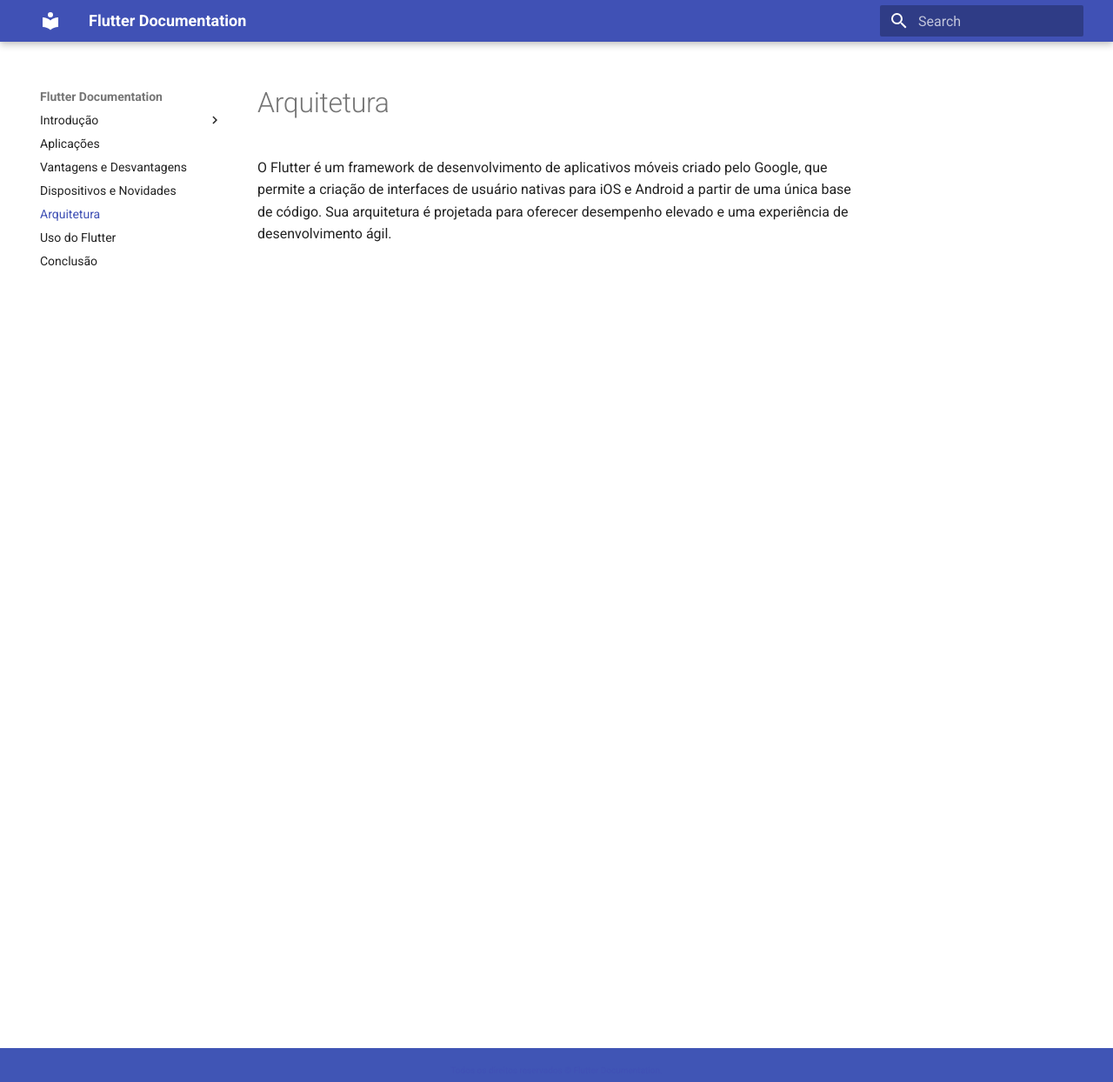
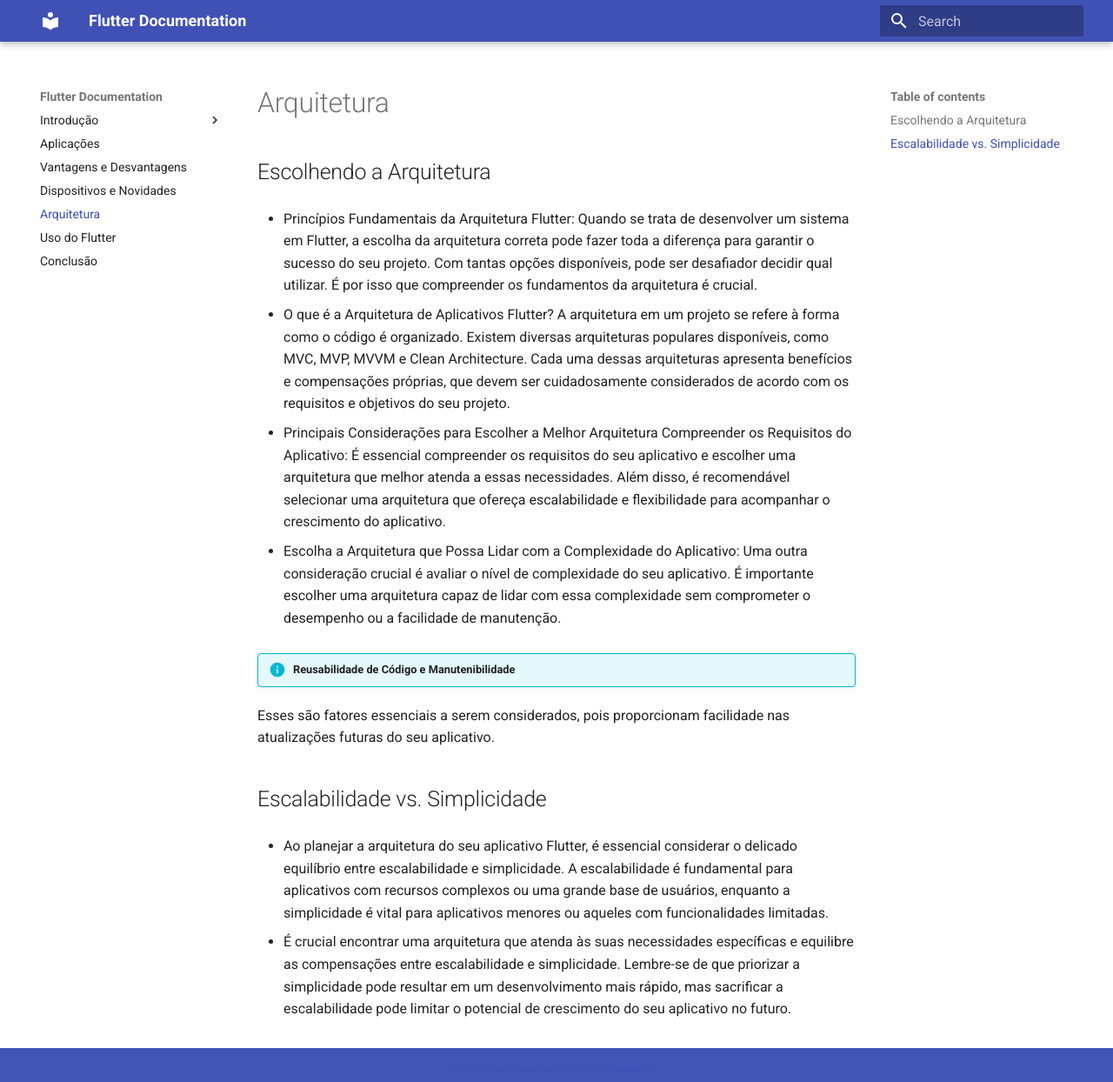
Before and after one commit to atacus/flutter-docs, an MkDocs documentation site: the page built from docs/arquitetura.md, in a window 1280 px wide and 1256 px high. Shown: the top 1244 px of the window at 87% size. Built offline with MkDocs 1.6.1 and Material for MkDocs 9.7.7, drawn with Linux system fonts in a browser that asks for light colours.

Commit message:
add page arquitetura

```diff
--- a/docs/arquitetura.md
+++ b/docs/arquitetura.md
@@ -1,3 +1,22 @@
-O Flutter é um framework de desenvolvimento de aplicativos móveis criado pelo Google, que permite a criação de
-interfaces de usuário nativas para iOS e Android a partir de uma única base de código. Sua arquitetura é projetada para
-oferecer desempenho elevado e uma experiência de desenvolvimento ágil.
+## Escolhendo a Arquitetura
+
+- Princípios Fundamentais da Arquitetura Flutter:
+Quando se trata de desenvolver um sistema em Flutter, a escolha da arquitetura correta pode fazer toda a diferença para garantir o sucesso do seu projeto. Com tantas opções disponíveis, pode ser desafiador decidir qual utilizar. É por isso que compreender os fundamentos da arquitetura é crucial.
+
+- O que é a Arquitetura de Aplicativos Flutter?
+A arquitetura em um projeto se refere à forma como o código é organizado. Existem diversas arquiteturas populares disponíveis, como MVC, MVP, MVVM e Clean Architecture. Cada uma dessas arquiteturas apresenta benefícios e compensações próprias, que devem ser cuidadosamente considerados de acordo com os requisitos e objetivos do seu projeto.
+
+- Principais Considerações para Escolher a Melhor Arquitetura
+Compreender os Requisitos do Aplicativo: É essencial compreender os requisitos do seu aplicativo e escolher uma arquitetura que melhor atenda a essas necessidades. Além disso, é recomendável selecionar uma arquitetura que ofereça escalabilidade e flexibilidade para acompanhar o crescimento do aplicativo.
+
+- Escolha a Arquitetura que Possa Lidar com a Complexidade do Aplicativo:
+Uma outra consideração crucial é avaliar o nível de complexidade do seu aplicativo. É importante escolher uma arquitetura capaz de lidar com essa complexidade sem comprometer o desempenho ou a facilidade de manutenção.
+
+!!! info "Reusabilidade de Código e Manutenibilidade"
+Esses são fatores essenciais a serem considerados, pois proporcionam facilidade nas atualizações futuras do seu aplicativo.
+
+## Escalabilidade vs. Simplicidade
+
+- Ao planejar a arquitetura do seu aplicativo Flutter, é essencial considerar o delicado equilíbrio entre escalabilidade e simplicidade. A escalabilidade é fundamental para aplicativos com recursos complexos ou uma grande base de usuários, enquanto a simplicidade é vital para aplicativos menores ou aqueles com funcionalidades limitadas.
+
+- É crucial encontrar uma arquitetura que atenda às suas necessidades específicas e equilibre as compensações entre escalabilidade e simplicidade. Lembre-se de que priorizar a simplicidade pode resultar em um desenvolvimento mais rápido, mas sacrificar a escalabilidade pode limitar o potencial de crescimento do seu aplicativo no futuro.
```
